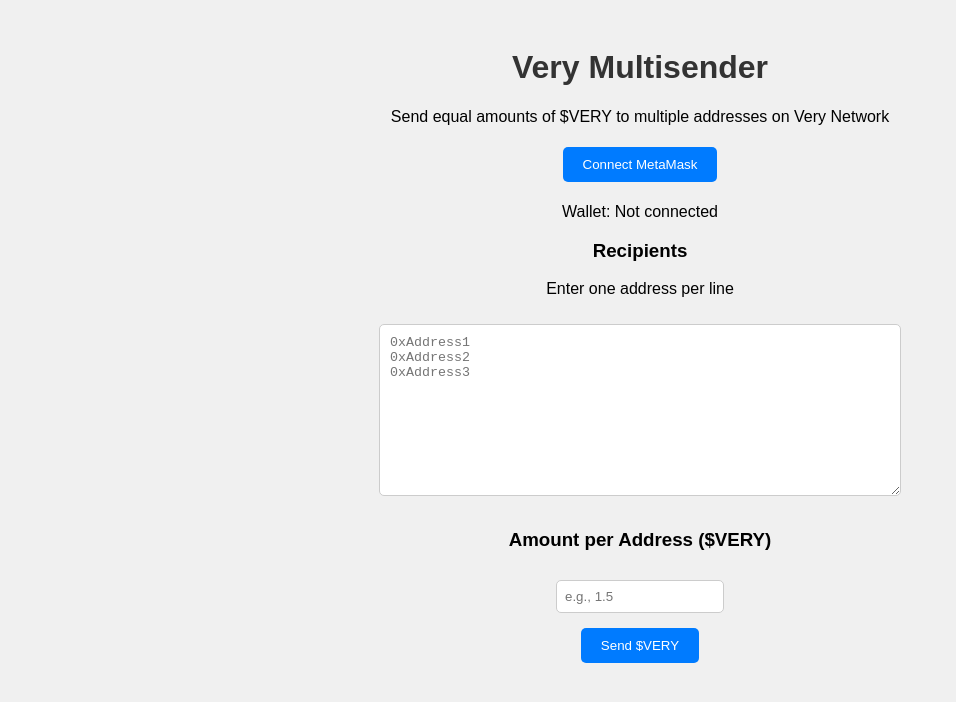
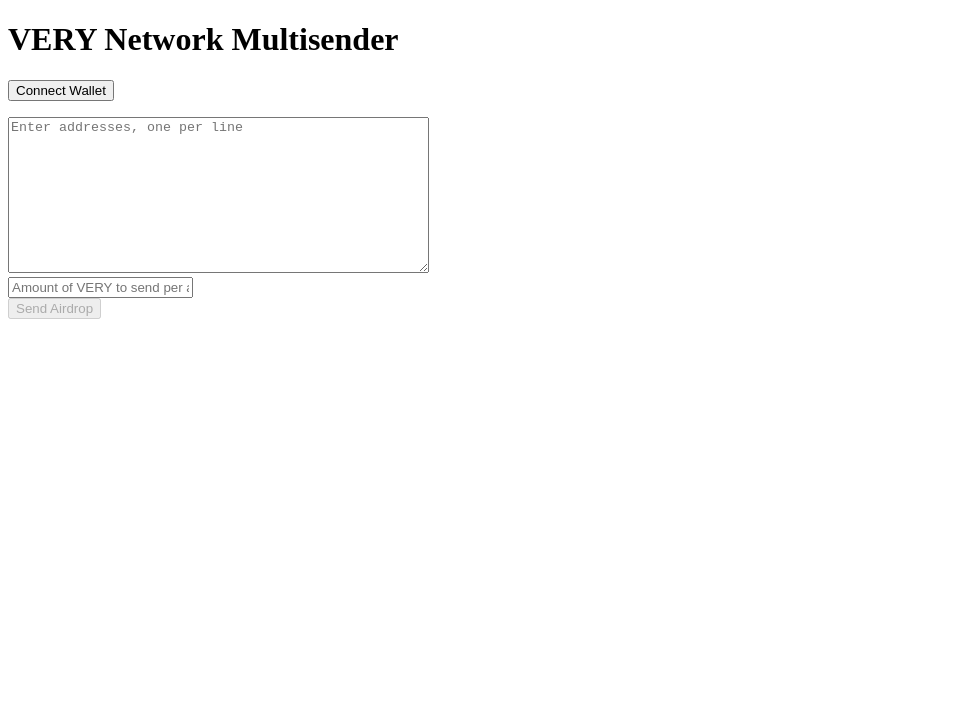
Before and after one commit to nirvana8888/veryairdropV6, a plain HTML site: page index.html in a window 1280 px wide. Shown: the whole page, without its empty margins (0-956 px from the left). Drawn offline with Linux system fonts and the light colour scheme.

Commit message:
Update index.html

```diff
--- a/index.html
+++ b/index.html
@@ -3,205 +3,107 @@
 <head>
     <meta charset="UTF-8">
     <meta name="viewport" content="width=device-width, initial-scale=1.0">
-    <title>Very Multisender</title>
-    <style>
-        body {
-            font-family: Arial, sans-serif;
-            text-align: center;
-            padding: 20px;
-            background-color: #f0f0f0;
-        }
-        h1 {
-            color: #333;
-        }
-        button {
-            background-color: #007bff;
-            color: white;
-            padding: 10px 20px;
-            border: none;
-            border-radius: 5px;
-            cursor: pointer;
-            margin: 5px;
-        }
-        button:hover {
-            background-color: #0056b3;
-        }
-        textarea {
-            width: 90%;
-            max-width: 500px;
-            height: 150px;
-            margin: 10px 0;
-            padding: 10px;
-            border-radius: 5px;
-            border: 1px solid #ccc;
-        }
-        input[type="number"] {
-            width: 150px;
-            padding: 8px;
-            margin: 10px 0;
-            border-radius: 5px;
-            border: 1px solid #ccc;
-        }
-        #status {
-            color: #28a745;
-            margin-top: 10px;
-        }
-        #error {
-            color: #dc3545;
-            margin-top: 10px;
-        }
-    </style>
+    <title>VERY Multisender</title>
+    <script src="https://unpkg.com/ethers@5.7.2/dist/ethers.umd.min.js"></script>
 </head>
 <body>
-    <h1>Very Multisender</h1>
-    <p>Send equal amounts of $VERY to multiple addresses on Very Network</p>
+    <h1>VERY Network Multisender</h1>
+    <button id="connectButton">Connect Wallet</button>
+    <p id="status"></p>
+    <textarea id="addresses" rows="10" cols="50" placeholder="Enter addresses, one per line"></textarea><br>
+    <input type="text" id="amount" placeholder="Amount of VERY to send per address"><br>
+    <button id="sendButton" disabled>Send Airdrop</button>
+    <p id="progress"></p>
 
-    <button onclick="connectWallet()">Connect MetaMask</button>
-    <p>Wallet: <span id="walletAddress">Not connected</span></p>
+    <script>
+        const chainId = 4613;
+        const contractAddress = "0x39abbd8be6205a4a5a7671a7424c743851c9a2e9";
+        const rpcUrl = "https://rpc.verylabs.io";
 
-    <h3>Recipients</h3>
-    <p>Enter one address per line</p>
-    <textarea id="recipients" placeholder="0xAddress1&#10;0xAddress2&#10;0xAddress3"></textarea>
-
-    <h3>Amount per Address ($VERY)</h3>
-    <input type="number" id="amount" step="0.001" min="0" placeholder="e.g., 1.5">
-
-    <br>
-    <button onclick="sendEqualVery()">Send $VERY</button>
-
-    <p id="status"></p>
-    <p id="error"></p>
-
-    <!-- Load ethers.js -->
-    <script src="https://cdn.jsdelivr.net/npm/ethers@5.7.2/dist/ethers.umd.min.js"></script>
-    <script>
-        // Contract details
-        const contractAddress = "0x39abbd8be6205a4a5a7671a7424c743851c9a2e9";
-        const contractABI = [
+        const abi = [
             {
                 "inputs": [
-                    {"internalType": "address payable[]", "name": "recipients", "type": "address[]"},
-                    {"internalType": "uint256[]", "name": "amounts", "type": "uint256[]"}
+                    {"internalType": "address[]", "name": "recipients", "type": "address[]"},
+                    {"internalType": "uint256", "name": "amount", "type": "uint256"}
                 ],
-                "name": "multiSend",
-                "outputs": [{"internalType": "bool", "name": "", "type": "bool"}],
+                "name": "sendVery",
+                "outputs": [],
                 "stateMutability": "payable",
                 "type": "function"
             }
         ];
 
         let provider, signer, contract;
+        let isConnected = false;
 
-        async function connectWallet() {
-            const status = document.getElementById('status');
-            const error = document.getElementById('error');
-            const walletAddress = document.getElementById('walletAddress');
+        document.getElementById('connectButton').addEventListener('click', async () => {
+            if (isConnected) {
+                alert('Wallet already connected!');
+                return;
+            }
+            if (typeof window.ethereum === 'undefined') {
+                alert('Please install MetaMask to use this website.');
+                return;
+            }
+            try {
+                provider = new ethers.providers.Web3Provider(window.ethereum);
+                await provider.send("eth_requestAccounts", []);
+                signer = provider.getSigner();
+                const userAddress = await signer.getAddress();
+                document.getElementById('status').innerText = `Connected: ${userAddress}`;
 
-            if (!window.ethereum) {
-                error.textContent = "MetaMask is not installed!";
+                const network = await provider.getNetwork();
+                if (network.chainId !== chainId) {
+                    await window.ethereum.request({
+                        method: 'wallet_switchEthereumChain',
+                        params: [{ chainId: ethers.utils.hexlify(chainId) }],
+                    });
+                    alert('Switched to Very Network');
+                }
+
+                contract = new ethers.Contract(contractAddress, abi, signer);
+                document.getElementById('sendButton').disabled = false;
+                isConnected = true;
+            } catch (error) {
+                alert('Failed to connect: ' + error.message);
+            }
+        });
+
+        document.getElementById('sendButton').addEventListener('click', async () => {
+            const addressesText = document.getElementById('addresses').value.trim();
+            const amountText = document.getElementById('amount').value.trim();
+            if (!addressesText || !amountText) {
+                alert('Please enter recipient addresses and amount.');
                 return;
             }
 
-            try {
-                // Very Network config (Chain ID 4613)
-                const veryChainId = '0x120d'; // 4613 in hex
-                const veryNetwork = {
-                    chainId: veryChainId,
-                    chainName: "Very Network",
-                    rpcUrls: ["https://rpc.verylabs.io"],
-                    nativeCurrency: { name: "VERY", symbol: "VERY", decimals: 18 },
-                    blockExplorerUrls: ["https://www.veryscan.io"]
-                };
-
-                // Request accounts and check Chain ID
-                await window.ethereum.request({ method: 'eth_requestAccounts' });
-                const currentChainId = await window.ethereum.request({ method: 'eth_chainId' });
-                console.log(`Current Chain ID: ${currentChainId} (Decimal: ${parseInt(currentChainId, 16)})`);
-
-                // Switch to Chain ID 4613 if needed
-                if (currentChainId !== veryChainId) {
-                    try {
-                        await window.ethereum.request({
-                            method: 'wallet_switchEthereumChain',
-                            params: [{ chainId: veryChainId }]
-                        });
-                    } catch (switchError) {
-                        if (switchError.code === 4902) {
-                            await window.ethereum.request({
-                                method: 'wallet_addEthereumChain',
-                                params: [veryNetwork]
-                            });
-                        } else {
-                            throw switchError;
-                        }
-                    }
-                    const newChainId = await window.ethereum.request({ method: 'eth_chainId' });
-                    console.log(`Switched Chain ID: ${newChainId} (Decimal: ${parseInt(newChainId, 16)})`);
-                    if (newChainId !== veryChainId) {
-                        throw new Error(`Failed to switch to Chain ID 4613, got ${newChainId}`);
-                    }
-                }
-
-                // Set up provider and contract
-                provider = new ethers.providers.Web3Provider(window.ethereum);
-                signer = provider.getSigner();
-                contract = new ethers.Contract(contractAddress, contractABI, signer);
-
-                const address = await signer.getAddress();
-                walletAddress.textContent = address;
-                status.textContent = "Connected to Very Network!";
-                error.textContent = "";
-            } catch (err) {
-                error.textContent = `Error: ${err.message}`;
-                status.textContent = "";
-            }
-        }
-
-        async function sendEqualVery() {
-            const status = document.getElementById('status');
-            const error = document.getElementById('error');
-            const recipientsInput = document.getElementById('recipients').value.trim();
-            const amountInput = document.getElementById('amount').value.trim();
-
-            if (!contract) {
-                error.textContent = "Please connect your wallet first!";
-                return;
-            }
-            if (!recipientsInput || !amountInput) {
-                error.textContent = "Enter recipients and an amount!";
+            const addresses = addressesText.split('\n').map(addr => addr.trim()).filter(addr => addr);
+            if (addresses.length === 0) {
+                alert("No valid addresses provided.");
                 return;
             }
 
+            let amount;
             try {
-                const recipientList = recipientsInput.split('\n').map(line => line.trim()).filter(line => line);
-                const amount = parseFloat(amountInput);
+                amount = ethers.utils.parseEther(amountText);
+            } catch (e) {
+                alert("Invalid amount format. Enter a valid number.");
+                return;
+            }
 
-                if (recipientList.length === 0) throw new Error("No recipients provided");
-                if (isNaN(amount) || amount <= 0) throw new Error("Amount must be a positive number");
+            const totalAmount = amount.mul(addresses.length);
+            const progress = document.getElementById('progress');
+            progress.innerText = `Sending ${ethers.utils.formatEther(totalAmount)} VERY to ${addresses.length} addresses...`;
 
-                // Validate addresses
-                const recipients = recipientList.map(address => {
-                    if (!ethers.utils.isAddress(address)) throw new Error(`Invalid address: ${address}`);
-                    return address;
-                });
-
-                // Create equal amounts array
-                const amounts = recipients.map(() => ethers.utils.parseEther(amount.toString()));
-                const totalVery = ethers.utils.parseEther((amount * recipients.length).toString());
-
-                status.textContent = "Sending $VERY...";
-                error.textContent = "";
-
-                const tx = await contract.multiSend(recipients, amounts, { value: totalVery });
+            try {
+                const tx = await contract.sendVery(addresses, amount, { value: totalAmount });
+                progress.innerText += `\nTransaction sent: ${tx.hash}\nWaiting for confirmation...`;
                 await tx.wait();
-
-                status.textContent = "Success! Check veryscan.io for details.";
-                error.textContent = "";
-            } catch (err) {
-                error.textContent = `Error: ${err.message}`;
-                status.textContent = "";
+                progress.innerText += `\n✅ Airdrop complete!`;
+            } catch (error) {
+                progress.innerText += `\n❌ Error: ${error.message}`;
             }
-        }
+        });
     </script>
 </body>
 </html>
```
